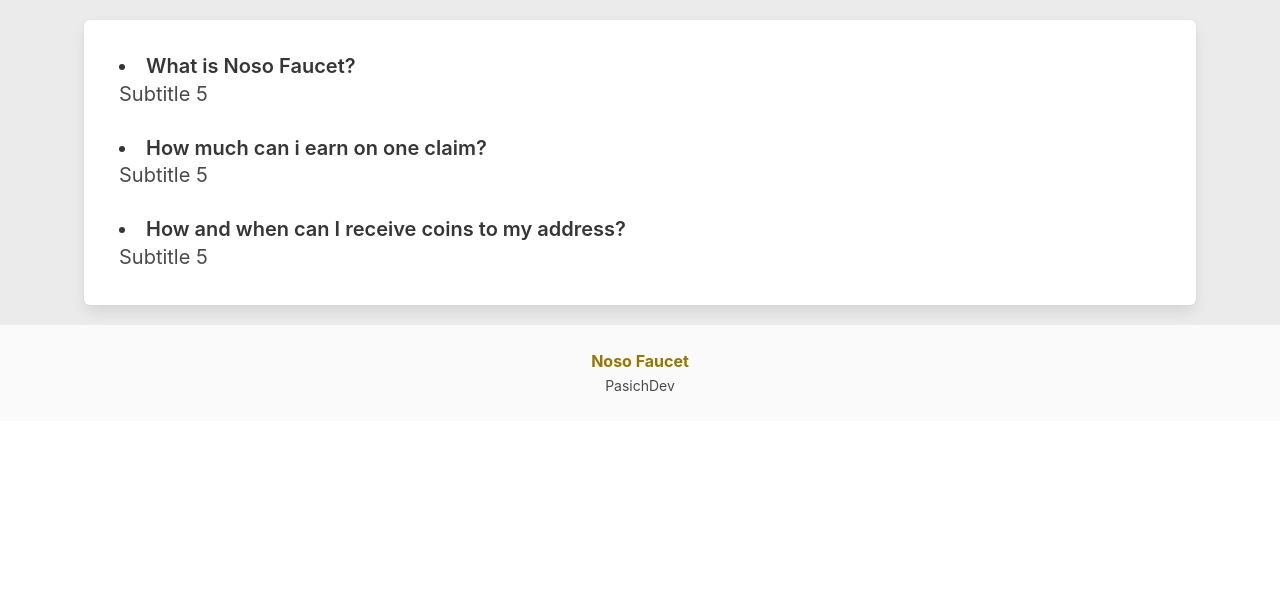
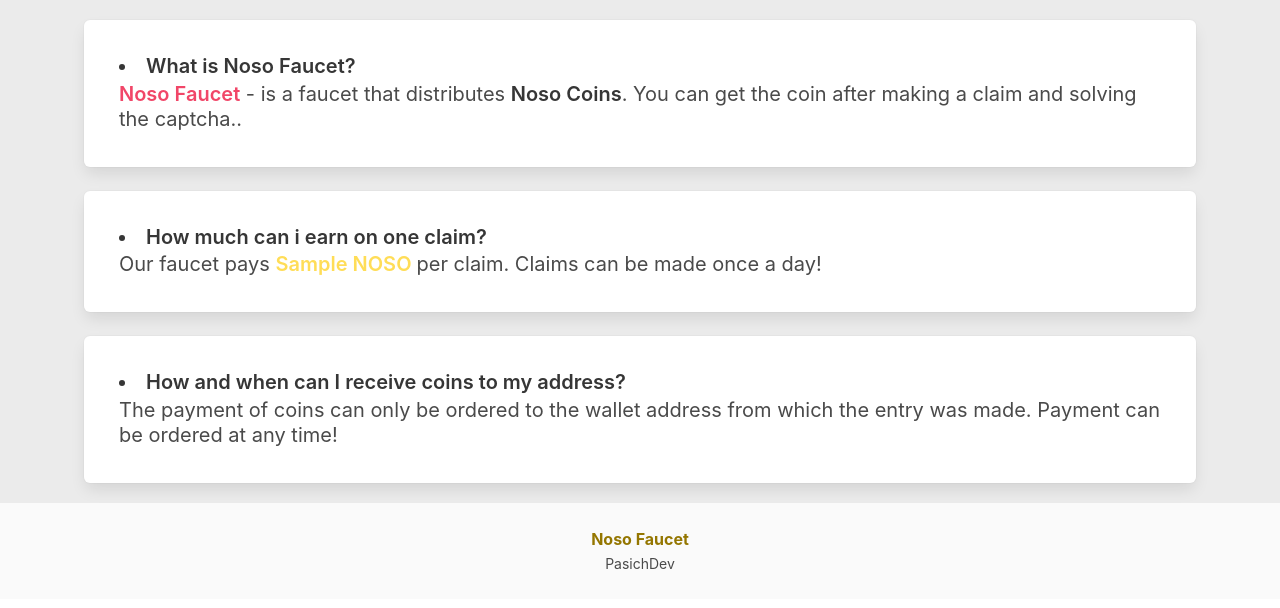
Before and after one commit to nosocoin/noso-faucet, a PHP site: template templates/faq.twig in a window 1280 px wide. Shown: the part 52-660 px from the top of the page. Run offline with PHP 8.4, Linux system fonts and the light colour scheme; the template is opened without the code that fills it: most values are stand-ins (such as "Sample title", 1, 10 or a date in 2020); some libraries are stand-ins or nearby versions.

Commit message:
FAQ fill

```diff
--- a/src/route.php
+++ b/src/route.php
@@ -16,6 +16,7 @@ $app->get('/payments', 'PaymentsController:index');
 $app->get('/faq', function ($request, $response, $args) {
     return $this->view->render($response, 'faq.twig', [
         'title' => 'FAQ',
+        'NosoPay' => $_ENV['NOSO_PAY'],
         'ViewPayments' => false
     ]);
 });
--- a/templates/faq.twig
+++ b/templates/faq.twig
@@ -1,19 +1,32 @@
 {% extends 'layouts/page.twig' %}
 {% block content %}
-      <div class="box">
-      <div class="control has-background-white">
-<h5 class="title is-5 "> <li>What is Noso Faucet?</h5>
-<h5 class="subtitle is-5">Subtitle 5</li></h5>
+	<div class="box">
+		<div class="control has-background-white">
+			<h5 class="title is-5 ">
+				<li>What is Noso Faucet?</li>
+			</h5>
+			<h5 class="subtitle is-5">
+				<strong class="has-text-danger">Noso Faucet</strong>
+				-  is a faucet that distributes
+				<strong>Noso Coins</strong>. You can get the coin after making a claim and solving the captcha..</li>
+		</h5>
+	</div>
 </div>
+<div class="box">
+	<div class="control has-background-white">
+		<h5 class="title is-5">
+			<li>How much can i earn on one claim?</li>
+		</h5>
+		<h5 class="subtitle is-5">Our faucet pays
+			<strong class="has-text-warning">{{NosoPay}}
+				NOSO
+			</strong>
+			per claim. Claims can be made once a day!</li>
+	</h5>
+</div></div><div class="box">
 <div class="control has-background-white">
-<h5 class="title is-5"><li>How much can i earn on one claim?</h5>
-<h5 class="subtitle is-5">Subtitle 5</li></h5>
-</div>
-<div class="control has-background-white">
-<h5 class="title is-5"><li>How and when can I receive coins to my address?</h5>
-<h5 class="subtitle is-5">Subtitle 5</li></h5>
-</div>
-
-
-</div>
-{% endblock %}
+	<h5 class="title is-5">
+		<li>How and when can I receive coins to my address?</li>
+	</h5>
+	<h5 class="subtitle is-5">The payment of coins can only be ordered to the wallet address from which the entry was made. Payment can be ordered at any time!</li>
+</h5></div></div>{% endblock %}
```
Also changed, not shown: templates/auth.twig (+13 -12 lines).
